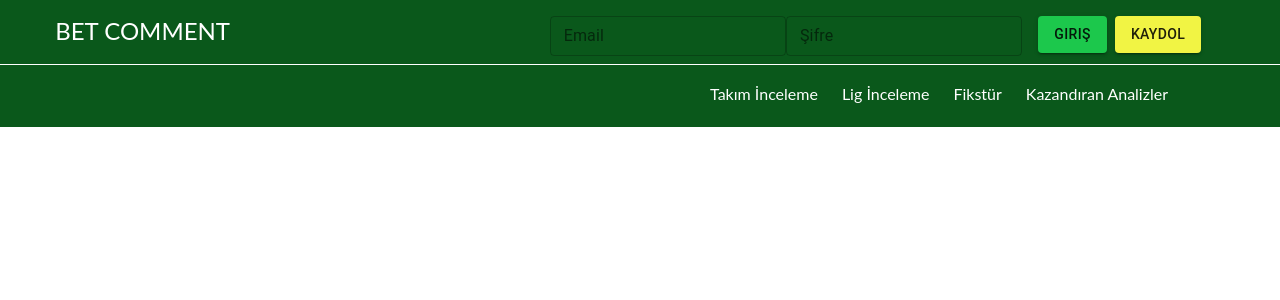
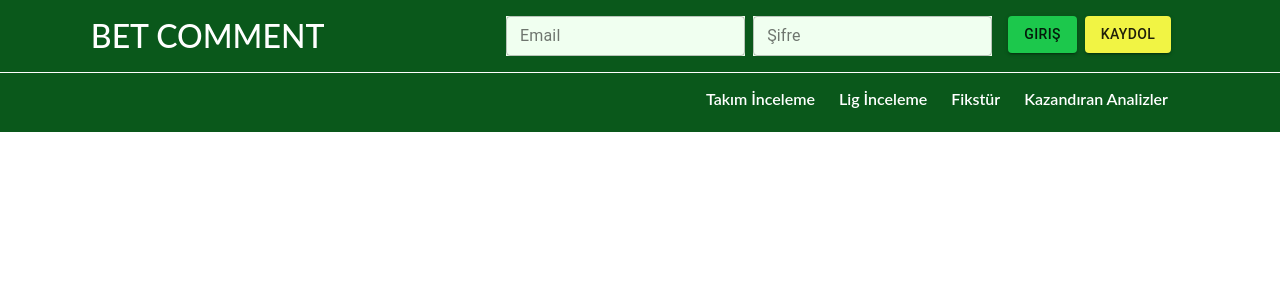
Before and after one commit to berkcapar/bet-comment, a React (Create React App) app in the folder frontend/: page / in a window 1280 px wide. Shown: the top 300 px of the page. Built offline with nearby package versions, Linux system fonts and the light colour scheme; the HTML template or start-up script is replaced by a standard one.

Commit message:
starting mobile navbar

```diff
--- a/frontend/src/components/LoginForm/LoginForm.js
+++ b/frontend/src/components/LoginForm/LoginForm.js
@@ -2,8 +2,18 @@ import TextField from '@material-ui/core/TextField'
 import Button from '@material-ui/core/Button'
 import Box from '@material-ui/core/Box'
 import { createMuiTheme, MuiThemeProvider } from '@material-ui/core/styles'
+import { createStyles, withStyles } from '@material-ui/core'
 
-const LoginForm = () => {
+const styles = createStyles({
+  '@media (max-width:675px)': {
+    formContainer: {
+      display: 'flex',
+      flexDirection: 'column'
+    }
+  }
+})
+
+const LoginForm = withStyles(styles)(({ classes }) => {
   const handleLogin = (event) => {
     event.preventDefault()
     const email = event.target.email.value
@@ -14,40 +24,40 @@ const LoginForm = () => {
     palette: { primary: { main: '#1CC84C' }, secondary: { main: '#F1F444' } }
   })
 
-  const styles = (theme) => ({
-    input: {
-      color: 'white'
-    }
-  })
-
   return (
     <form onSubmit={handleLogin} noValidate autoComplete="off">
-      <Box m={1} display="flex">
+      <Box className={classes.formContainer} m={1} display="flex">
         <Box width="35%">
           <TextField
+            style={{ backgroundColor: 'HONEYDEW' }}
             size="small"
             name="email"
-            id="outlined-basic"
             label="Email"
             variant="outlined"
             InputProps={{
-              classname: styles.input
+              style: {
+                color: 'black'
+              }
             }}
           />
         </Box>
-        <Box width="35%">
+        <Box ml={1} width="35%">
           <MuiThemeProvider theme={loginTheme}>
             <TextField
+              style={{ backgroundColor: 'HONEYDEW' }}
               size="small"
               name="password"
-              id="outlined-basic"
               label="Şifre"
               variant="outlined"
-              color="primary"
+              InputProps={{
+                style: {
+                  color: 'black'
+                }
+              }}
             />
           </MuiThemeProvider>
         </Box>
-        <Box display="flex" ml={1}>
+        <Box className={classes.formContainer} display="flex" ml={1}>
           <MuiThemeProvider theme={loginTheme}>
             <Box ml={1}>
               <Button color="primary" variant="contained">
@@ -64,6 +74,6 @@ const LoginForm = () => {
       </Box>
     </form>
   )
-}
+})
 
 export default LoginForm
--- a/frontend/src/components/Navigation/Navigation.css
+++ b/frontend/src/components/Navigation/Navigation.css
@@ -4,18 +4,22 @@
 
 .logo{
     margin: 0.5rem;
-    font-size: 1.5rem;
+    font-size: 2rem;
+    font-weight: 500;
+    width: 60%;
 }
+.logo-icon{
+    display: flex;
+    flex-direction: row;
+    justify-content: space-between;
 
-.logo-icons{
-    display: flex;
-    justify-content: space-around;
 }
 .icons{
     display: flex;
-    margin: 1rem;
     color: white;
     font-size: 1.5rem;
+    width: 20%;
+    margin-top: 0.8rem;
 }
 .icons div+div{
     margin-left: 1rem;
@@ -28,6 +32,7 @@
 .nav-elements li{
     text-align: center;
     margin: 15px auto;
+
 }
 
 @media(min-width:675px){
@@ -38,8 +43,7 @@
 
     }
     .logo{
-        width: 30%;
-
+        width: 100%;
     }
     .icons{
         display: none;
@@ -52,11 +56,13 @@
     .nav-elements li {
      margin: 0;
      padding-right: 1.5em;
-     padding-top: 0.2em;
+     font-weight: 600;
 
     }
     .logo-login{
       display: flex;
+      flex-direction: row;
+      padding-bottom: 0.5rem;
       border-bottom: 1px solid white;
       justify-content: space-around;
 
--- a/frontend/src/components/Navigation/Navigation.js
+++ b/frontend/src/components/Navigation/Navigation.js
@@ -13,53 +13,10 @@ const Navigation = () => {
       <div className="navigation-container">
         <div className="logo-login-link">
           <div className="logo-login">
+            <div className="logo-icon">
               <Link className="link logo" to="/">
                 BET COMMENT
               </Link>
-            <LoginForm />
-          </div>
-          <ul className={click ? 'nav-elements active' : 'nav-elements'}>
-            <li>
-              {' '}
-              <Link
-                className="link nav-links"
-                to="/makeawish"
-                onClick={closeMobileMenu}
-              >
-                Takım İnceleme
-              </Link>
-            </li>
-            <li>
-              <a
-                className="link nav-links"
-                href="#why-turkey"
-                onClick={closeMobileMenu}
-              >
-                Lig İnceleme
-              </a>
-            </li>
-            <li>
-              {' '}
-              <a
-                className="link nav-links"
-                href="#why-plan-emlak"
-                onClick={closeMobileMenu}
-              >
-                Fikstür
-              </a>
-            </li>
-            <li>
-              {' '}
-              <a
-                className="link nav-links"
-                href="#contact"
-                onClick={closeMobileMenu}
-              >
-                Kazandıran Analizler
-              </a>
-            </li>
-          </ul>
-        </div>
               <div className="icons">
                 <div className="menu-icon" onClick={handleClick}>
                   <i
@@ -75,52 +32,53 @@ const Navigation = () => {
                 </div>
               </div>
             </div>
-    </BrowserRouter>
-  )
-}
-
-export default Navigation
-
-/*
+            <LoginForm />
+          </div>
           <ul className={click ? 'nav-elements active' : 'nav-elements'}>
             <li>
               {' '}
               <Link
                 className="link nav-links"
-    to="/makeawish"
+                to="/takım-incele"
                 onClick={closeMobileMenu}
               >
                 Takım İnceleme
               </Link>
             </li>
             <li>
-  <a
+              <Link
                 className="link nav-links"
-    href="#why-turkey"
+                to="lig-incele"
                 onClick={closeMobileMenu}
               >
                 Lig İnceleme
-  </a>
+              </Link>
             </li>
             <li>
               {' '}
-  <a
+              <Link
                 className="link nav-links"
-    href="#why-plan-emlak"
+                to="fikstur"
                 onClick={closeMobileMenu}
               >
                 Fikstür
-  </a>
+              </Link>
             </li>
             <li>
               {' '}
-  <a
+              <Link
                 className="link nav-links"
-    href="#contact"
+                to="kazandıran-analizler"
                 onClick={closeMobileMenu}
               >
                 Kazandıran Analizler
-  </a>
+              </Link>
             </li>
           </ul>
-**/
+        </div>
+      </div>
+    </BrowserRouter>
+  )
+}
+
+export default Navigation
```
Also changed, not shown: frontend/src/components/LoginForm/Login.css (deleted), 1 other file (tests, documents, lock files or other folders). Lines whose indentation alone changed are shown as unchanged.
